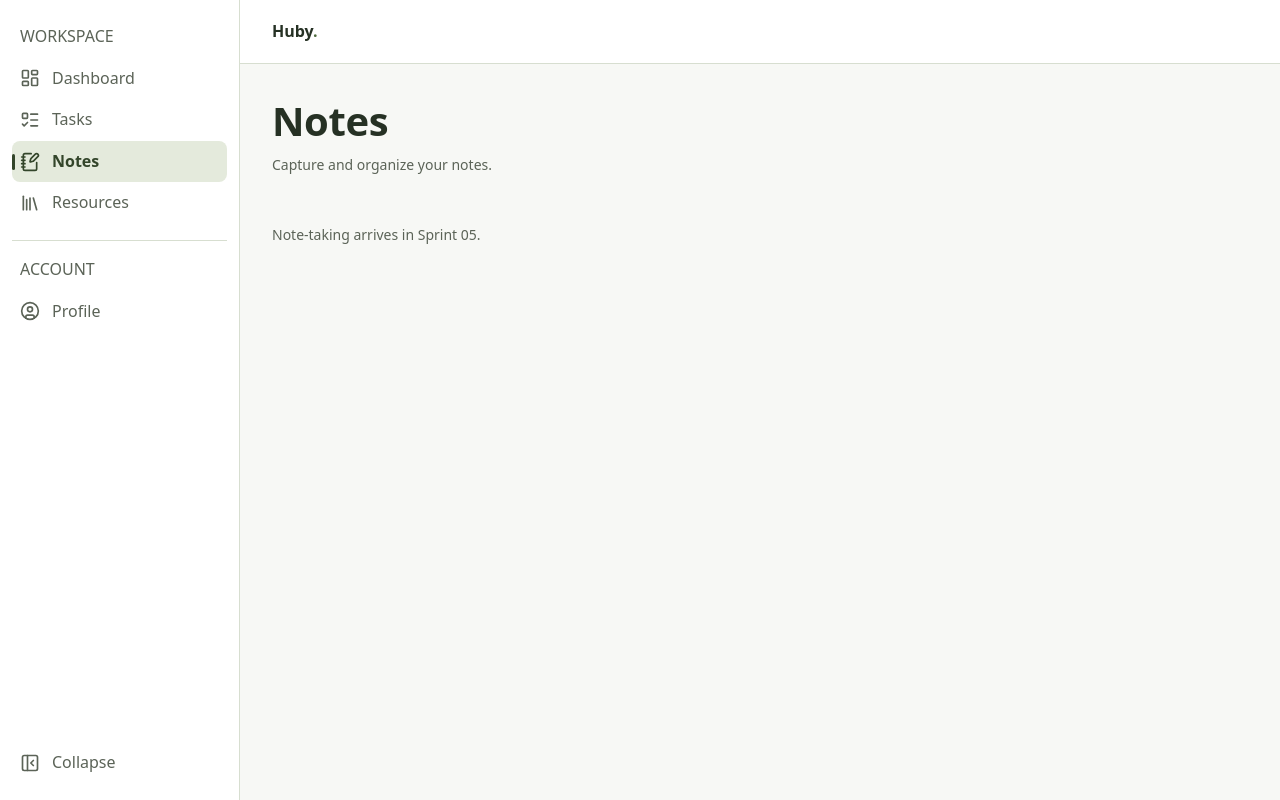
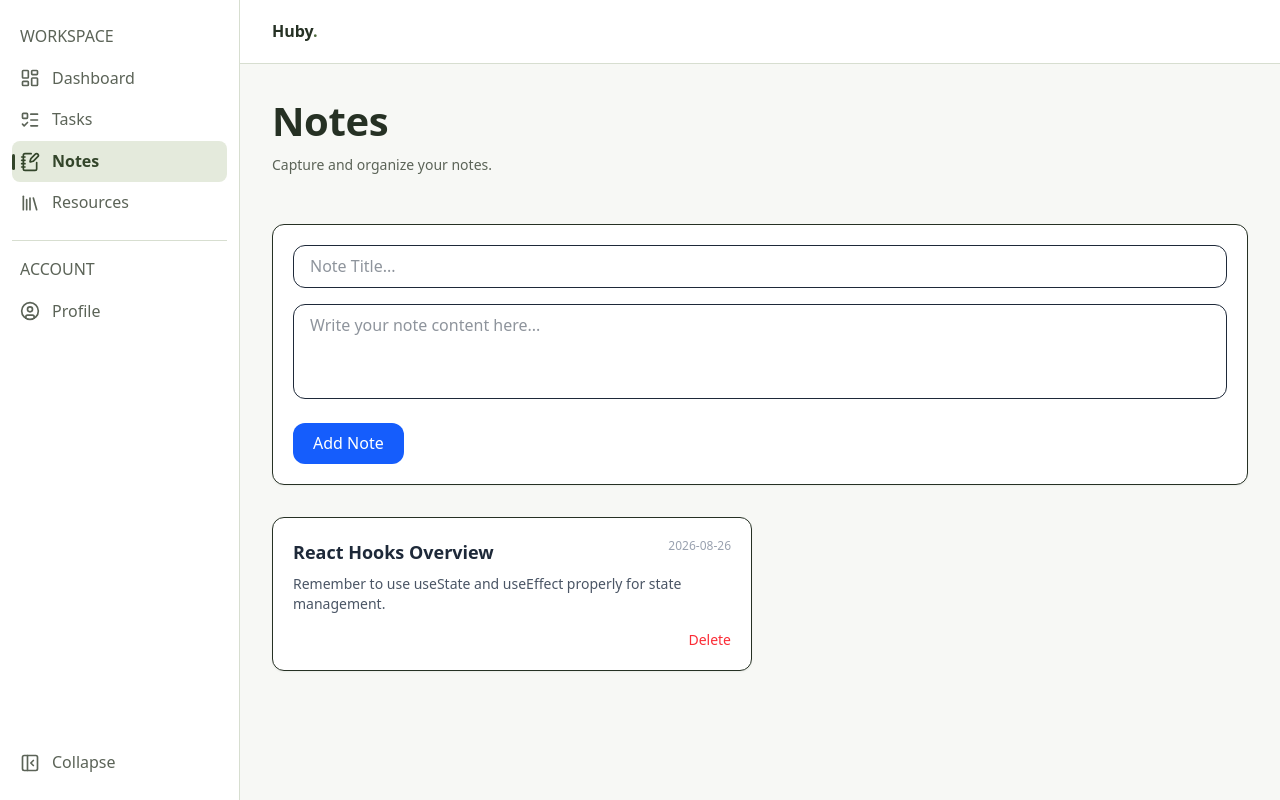
Before and after one commit to Ziad-Amr1/student-learning-hub, a React (Vite) app: page /notes in a window 1280 px wide. Built offline with nearby package versions, Linux system fonts and the light colour scheme.

Commit message:
feat: complete tasks, notes, and resources modules

```diff
--- a/src/pages/Notes.jsx
+++ b/src/pages/Notes.jsx
@@ -1,6 +1,39 @@
-import PageHeader from '../components/layout/PageHeader'
+import React, { useState, useEffect } from 'react';
+import PageHeader from '../components/layout/PageHeader';
 
 export default function Notes() {
+  const [notes, setNotes] = useState(() => {
+    const savedNotes = localStorage.getItem('huby_notes');
+    return savedNotes ? JSON.parse(savedNotes) : [
+      { id: 1, title: 'React Hooks Overview', content: 'Remember to use useState and useEffect properly for state management.', date: '2026-08-26' }
+    ];
+  });
+
+  const [title, setTitle] = useState('');
+  const [content, setContent] = useState('');
+
+  useEffect(() => {
+    localStorage.setItem('huby_notes', JSON.stringify(notes));
+  }, [notes]);
+
+  const addNote = (e) => {
+    e.preventDefault();
+    if (!title.trim() || !content.trim()) return;
+    const newNote = {
+      id: Date.now(),
+      title,
+      content,
+      date: new Date().toISOString().split('T')[0]
+    };
+    setNotes([newNote, ...notes]);
+    setTitle('');
+    setContent('');
+  };
+
+  const deleteNote = (id) => {
+    setNotes(notes.filter(note => note.id !== id));
+  };
+
   return (
     <article>
       <PageHeader
@@ -8,9 +41,55 @@ export default function Notes() {
         title="Notes"
         description="Capture and organize your notes."
       />
-      <p className="text-body-small text-muted-foreground">
-        Note-taking arrives in Sprint 05.
-      </p>
+
+      {/* Add Note Form */}
+      <form onSubmit={addNote} className="bg-white p-5 rounded-lg shadow-sm border mb-8 space-y-4">
+        <input
+          type="text"
+          value={title}
+          onChange={(e) => setTitle(e.target.value)}
+          placeholder="Note Title..."
+          className="w-full px-4 py-2 border rounded-lg focus:outline-none focus:ring-2 focus:ring-blue-500 bg-white text-gray-800"
+        />
+        <textarea
+          value={content}
+          onChange={(e) => setContent(e.target.value)}
+          placeholder="Write your note content here..."
+          rows="3"
+          className="w-full px-4 py-2 border rounded-lg focus:outline-none focus:ring-2 focus:ring-blue-500 bg-white text-gray-800 resize-none"
+        ></textarea>
+        <button
+          type="submit"
+          className="bg-blue-600 text-white px-5 py-2 rounded-lg hover:bg-blue-700 transition font-medium"
+        >
+          Add Note
+        </button>
+      </form>
+
+      {/* Notes Grid */}
+      <div className="grid grid-cols-1 md:grid-cols-2 gap-4">
+        {notes.length === 0 ? (
+          <p className="text-muted-foreground col-span-2 text-center py-4">No notes yet. Create your first note above!</p>
+        ) : (
+          notes.map(note => (
+            <div key={note.id} className="bg-white p-5 rounded-lg shadow-sm border flex flex-col justify-between">
+              <div>
+                <div className="flex justify-between items-start mb-2">
+                  <h3 className="text-lg font-bold text-gray-800">{note.title}</h3>
+                  <span className="text-xs text-gray-400">{note.date}</span>
+                </div>
+                <p className="text-gray-600 whitespace-pre-wrap text-sm mb-4">{note.content}</p>
+              </div>
+              <button
+                onClick={() => deleteNote(note.id)}
+                className="text-red-500 hover:text-red-700 text-sm font-medium self-end"
+              >
+                Delete
+              </button>
+            </div>
+          ))
+        )}
+      </div>
     </article>
-  )
+  );
 }
--- a/src/pages/Resources.jsx
+++ b/src/pages/Resources.jsx
@@ -1,6 +1,38 @@
-import PageHeader from '../components/layout/PageHeader'
+import React, { useState, useEffect } from 'react';
+import PageHeader from '../components/layout/PageHeader';
 
 export default function Resources() {
+  const [resources, setResources] = useState(() => {
+    const savedResources = localStorage.getItem('huby_resources');
+    return savedResources ? JSON.parse(savedResources) : [
+      { id: 1, title: 'React Documentation', url: 'https://react.dev' }
+    ];
+  });
+
+  const [title, setTitle] = useState('');
+  const [url, setUrl] = useState('');
+
+  useEffect(() => {
+    localStorage.setItem('huby_resources', JSON.stringify(resources));
+  }, [resources]);
+
+  const addResource = (e) => {
+    e.preventDefault();
+    if (!title.trim() || !url.trim()) return;
+    const newResource = {
+      id: Date.now(),
+      title,
+      url
+    };
+    setResources([newResource, ...resources]);
+    setTitle('');
+    setUrl('');
+  };
+
+  const deleteResource = (id) => {
+    setResources(resources.filter(res => res.id !== id));
+  };
+
   return (
     <article>
       <PageHeader
@@ -8,9 +40,61 @@ export default function Resources() {
         title="Resources"
         description="Your saved learning resources."
       />
-      <p className="text-body-small text-muted-foreground">
-        The resource library arrives in Sprint 06.
-      </p>
+
+      {/* Add Resource Form */}
+      <form onSubmit={addResource} className="bg-white p-5 rounded-lg shadow-sm border mb-8 space-y-4">
+        <div className="grid grid-cols-1 md:grid-cols-2 gap-4">
+          <input
+            type="text"
+            value={title}
+            onChange={(e) => setTitle(e.target.value)}
+            placeholder="Resource Title (e.g., React Docs)..."
+            className="px-4 py-2 border rounded-lg focus:outline-none focus:ring-2 focus:ring-blue-500 bg-white text-gray-800"
+          />
+          <input
+            type="url"
+            value={url}
+            onChange={(e) => setUrl(e.target.value)}
+            placeholder="URL (https://...)"
+            className="px-4 py-2 border rounded-lg focus:outline-none focus:ring-2 focus:ring-blue-500 bg-white text-gray-800"
+          />
+        </div>
+        <button
+          type="submit"
+          className="bg-blue-600 text-white px-5 py-2 rounded-lg hover:bg-blue-700 transition font-medium"
+        >
+          Add Resource
+        </button>
+      </form>
+
+      {/* Resources List */}
+      <div className="space-y-3">
+        {resources.length === 0 ? (
+          <p className="text-muted-foreground text-center py-4">No resources yet. Add one above!</p>
+        ) : (
+          resources.map(res => (
+            <div key={res.id} className="flex items-center justify-between p-4 bg-white rounded-lg shadow-sm border">
+              <div>
+                <h3 className="text-lg font-bold text-gray-800">{res.title}</h3>
+                <a
+                  href={res.url}
+                  target="_blank"
+                  rel="noopener noreferrer"
+                  className="text-blue-600 hover:underline text-sm break-all"
+                >
+                  {res.url}
+                </a>
+              </div>
+              <button
+                onClick={() => deleteResource(res.id)}
+                className="text-red-500 hover:text-red-700 text-sm font-medium ml-4"
+              >
+                Delete
+              </button>
+            </div>
+          ))
+        )}
+      </div>
     </article>
-  )
+  );
 }
--- a/src/pages/Tasks.jsx
+++ b/src/pages/Tasks.jsx
@@ -1,6 +1,42 @@
-import PageHeader from '../components/layout/PageHeader'
+import React, { useState, useEffect } from 'react';
+import PageHeader from '../components/layout/PageHeader';
 
 export default function Tasks() {
+  const [tasks, setTasks] = useState(() => {
+    const savedTasks = localStorage.getItem('huby_tasks');
+    return savedTasks ? JSON.parse(savedTasks) : [];
+  });
+
+  const [newTaskTitle, setNewTaskTitle] = useState('');
+
+  useEffect(() => {
+    localStorage.setItem('huby_tasks', JSON.stringify(tasks));
+  }, [tasks]);
+
+  const handleAddTask = (e) => {
+    e.preventDefault();
+    if (!newTaskTitle.trim()) return;
+
+    const newTask = {
+      id: Date.now(),
+      title: newTaskTitle,
+      completed: false
+    };
+
+    setTasks([newTask, ...tasks]);
+    setNewTaskTitle('');
+  };
+
+  const toggleTask = (id) => {
+    setTasks(tasks.map(task =>
+      task.id === id ? { ...task, completed: !task.completed } : task
+    ));
+  };
+
+  const deleteTask = (id) => {
+    setTasks(tasks.filter(task => task.id !== id));
+  };
+
   return (
     <article>
       <PageHeader
@@ -8,9 +44,56 @@ export default function Tasks() {
         title="Tasks"
         description="Plan and track your study tasks."
       />
-      <p className="text-body-small text-muted-foreground">
-        Task management arrives in Sprint 04.
-      </p>
+
+      {/* Add Task Form */}
+      <form onSubmit={handleAddTask} className="flex gap-2 mb-6">
+        <input
+          type="text"
+          value={newTaskTitle}
+          onChange={(e) => setNewTaskTitle(e.target.value)}
+          placeholder="Add a new task..."
+          className="flex-1 px-4 py-2 border rounded-lg focus:outline-none focus:ring-2 focus:ring-blue-500 bg-white text-gray-800"
+        />
+        <button
+          type="submit"
+          className="bg-blue-600 text-white px-5 py-2 rounded-lg hover:bg-blue-700 transition font-medium cursor-pointer"
+        >
+          Add Task
+        </button>
+      </form>
+
+      {/* Tasks List */}
+      <div className="space-y-3">
+        {tasks.length === 0 ? (
+          <p className="text-muted-foreground text-center py-4">No tasks yet. Add one above!</p>
+        ) : (
+          tasks.map(task => (
+            <div
+              key={task.id}
+              className={`flex items-center justify-between p-4 bg-white rounded-lg shadow-sm border transition ${task.completed ? 'opacity-60 bg-gray-50' : ''}`}
+            >
+              <div className="flex items-center gap-3">
+                <input
+                  type="checkbox"
+                  checked={task.completed}
+                  onChange={() => toggleTask(task.id)}
+                  className="w-5 h-5 text-blue-600 rounded cursor-pointer"
+                />
+                <span className={`text-lg ${task.completed ? 'line-through text-gray-400' : 'text-gray-700'}`}>
+                  {task.title}
+                </span>
+              </div>
+              <button
+                type="button"
+                onClick={() => deleteTask(task.id)}
+                className="text-red-500 hover:text-red-700 text-sm font-medium cursor-pointer"
+              >
+                Delete
+              </button>
+            </div>
+          ))
+        )}
+      </div>
     </article>
-  )
+  );
 }
```
